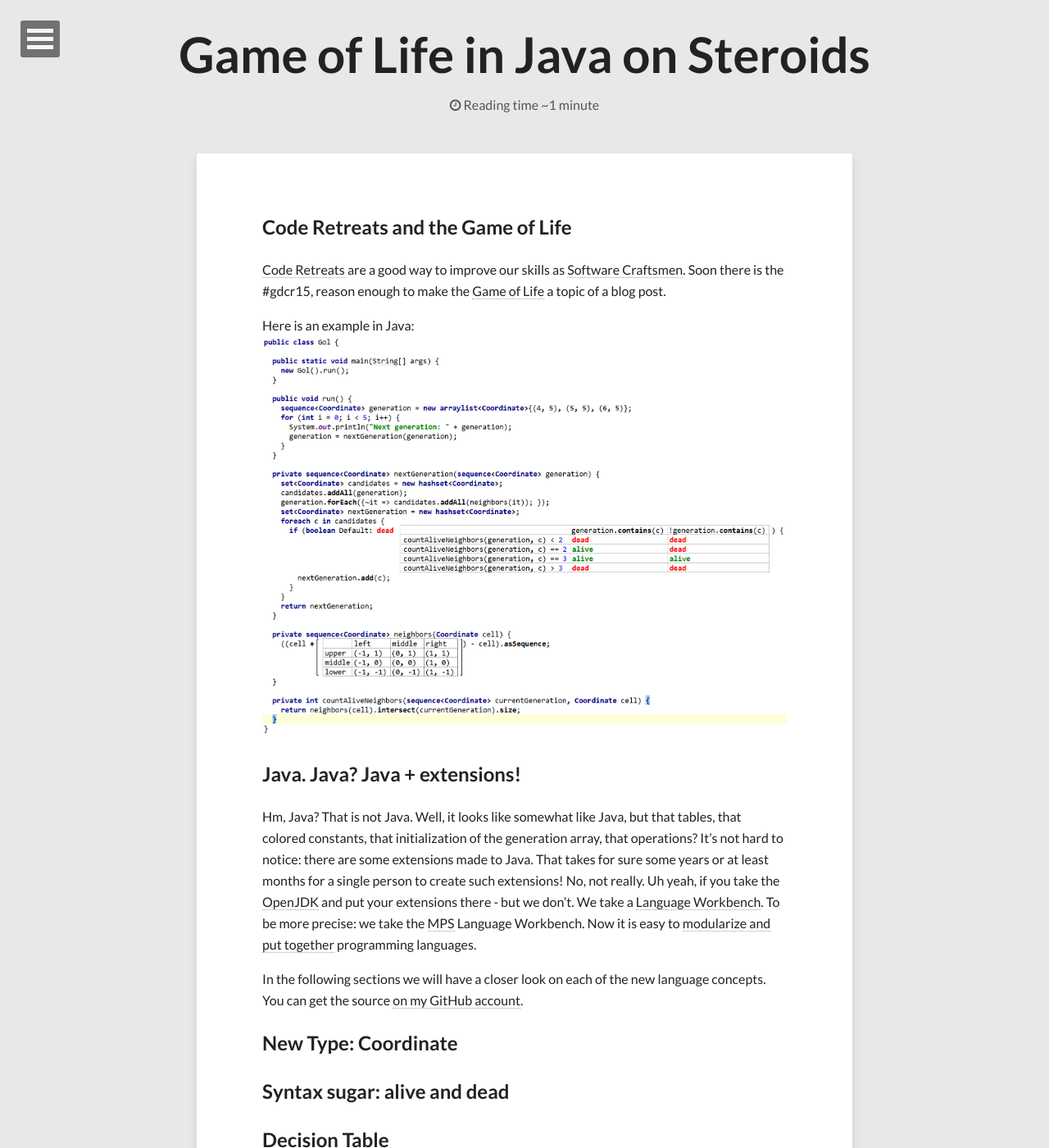
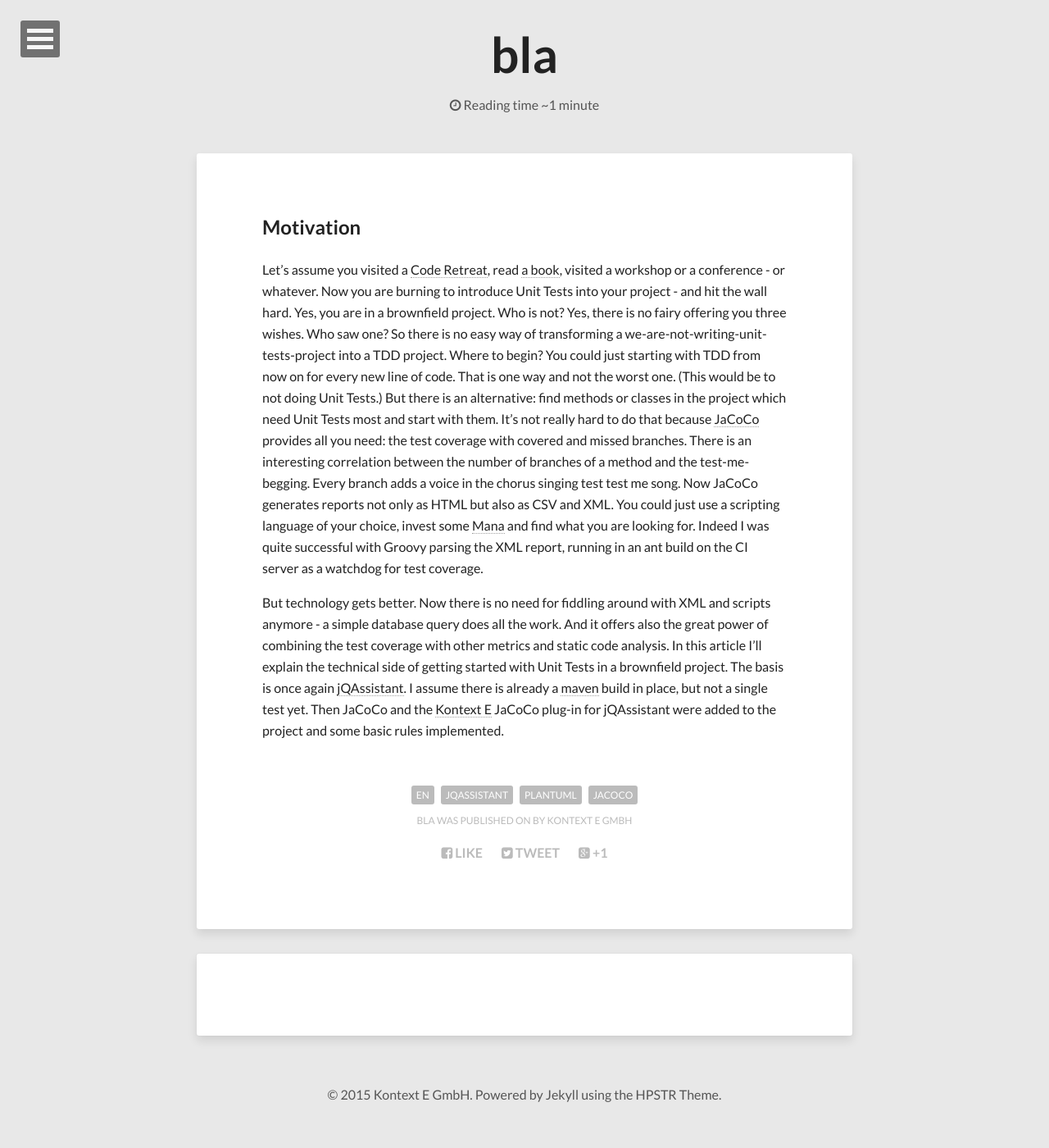
Before and after one commit to kontext-e/kontext-e.github.io, a Jekyll site: the page built from drafts/mps-gol.md, in a window 1280 px wide and 1400 px high. Shown: the whole window at 82% size. Built offline with Jekyll 4.4.1, drawn with Linux system fonts in a browser that asks for light colours; nearby versions of some CDN libraries; some of the changed text lies outside the part shown.

Commit message:
debugging unknown build error

```diff
--- a/drafts/mps-gol.md
+++ b/drafts/mps-gol.md
@@ -1,41 +1,25 @@
 ---
 layout: post
-title: Game of Life in Java on Steroids
-description: "Game of Life in Java on Steroids"
-tags: [Game of Life, MPS, Java, Language Workbench, Software Craftsmanship]
+title: bla
+description: "bla"
+tags: [en, jQAssistant, PlantUML, JaCoCo]
 ---
 
 
-## Code Retreats and the Game of Life
-[Code Retreats](http://coderetreat.org/) are a good way to improve our skills as
-[Software Craftsmen](http://manifesto.softwarecraftsmanship.org/). Soon there is
-the #gdcr15, reason enough to make the [Game of Life](https://en.wikipedia.org/wiki/Conway's_Game_of_Life)
-a topic of a blog post.
+## Motivation
+Let's assume you visited a [Code Retreat](http://coderetreat.org/), read [a book](http://www.amazon.com/Test-Driven-Development-Kent-Beck/dp/0321146530),
+visited a workshop or a conference - or whatever. Now you are burning to introduce Unit Tests into your project - and hit the wall hard. Yes, you are
+in a brownfield project. Who is not? Yes, there is no fairy offering you three wishes. Who saw one? So there is no easy way of transforming a
+we-are-not-writing-unit-tests-project into a TDD project. Where to begin? You could just starting with TDD from now on for every new line of code.
+That is one way and not the worst one. (This would be to not doing Unit Tests.) But there is an alternative: find methods or classes in the project
+which need Unit Tests most and start with them. It's not really hard to do that because [JaCoCo](http://eclemma.org/jacoco/) provides all you need:
+the test coverage with covered and missed branches. There is an interesting correlation between the number of branches of a method and the test-me-begging.
+Every branch adds a voice in the chorus singing test test me song. Now JaCoCo generates reports not only as HTML but also as CSV and XML. You could just
+use a scripting language of your choice, invest some [Mana](https://en.wikipedia.org/wiki/Magic_%28gaming%29) and find what you are looking for.
+Indeed I was quite successful with Groovy parsing the XML report, running in an ant build on the CI server as a watchdog for test coverage.
 
-Here is an example in Java:
-![Game of Life in Java](/images/mps-gol.png)
-
-## Java. Java? Java + extensions!
-Hm, Java? That is not Java. Well, it looks like somewhat like Java, but that
-tables, that colored constants, that initialization of the generation array,
-that operations? It's not hard to notice: there are some extensions made to Java.
-That takes for sure some years or at least months for a single person to create
-such extensions! No, not really. Uh yeah, if you take the [OpenJDK](http://openjdk.java.net/)
-and put your extensions there - but we don't. We take a [Language Workbench](http://www.martinfowler.com/articles/languageWorkbench.html).
-To be more precise: we take the [MPS](https://www.jetbrains.com/mps/) Language Workbench.
-Now it is easy to [modularize and put together](https://www.youtube.com/watch?v=lNMRMZk8KBE) programming languages.
-
-In the following sections we will have a closer look on each of the new language concepts.
-You can get the source [on my GitHub account](https://github.com/jensnerche/mps-gol).
-
-## New Type: Coordinate
-
-## Syntax sugar: alive and dead
-
-## Decision Table
-
-## Mapping Table
-
-## Extending Operations: plus and minus
-
-## Conclusions
+But technology gets better. Now there is no need for fiddling around with XML and scripts anymore - a simple database query does all the work.
+And it offers also the great power of combining the test coverage with other metrics and static code analysis. In this article I'll explain the
+technical side of getting started with Unit Tests in a brownfield project. The basis is once again [jQAssistant](http://jqassistant.org/). I assume
+there is already a [maven](http://maven.apache.org) build in place, but not a single test yet. Then JaCoCo and the [Kontext E](http://www.kontext-e.de)
+JaCoCo plug-in for jQAssistant were added to the project and some basic rules implemented.
```
